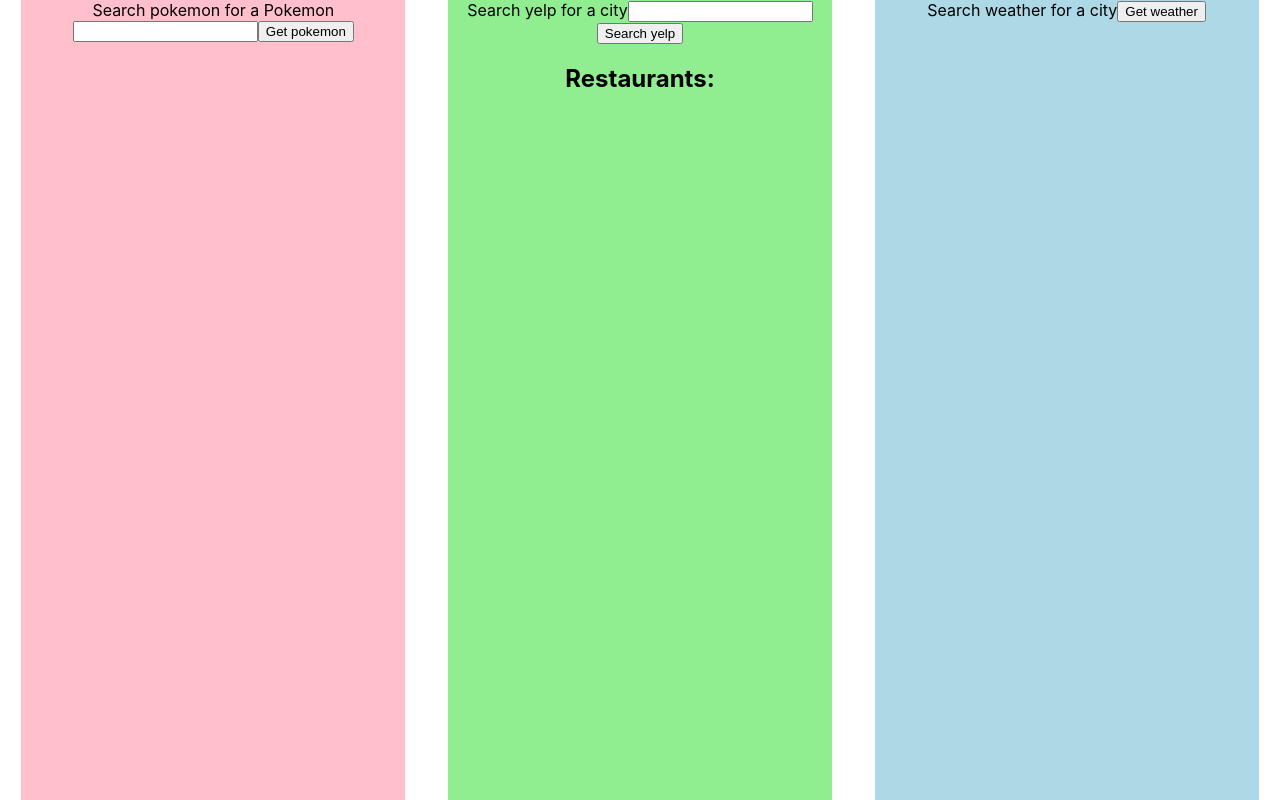
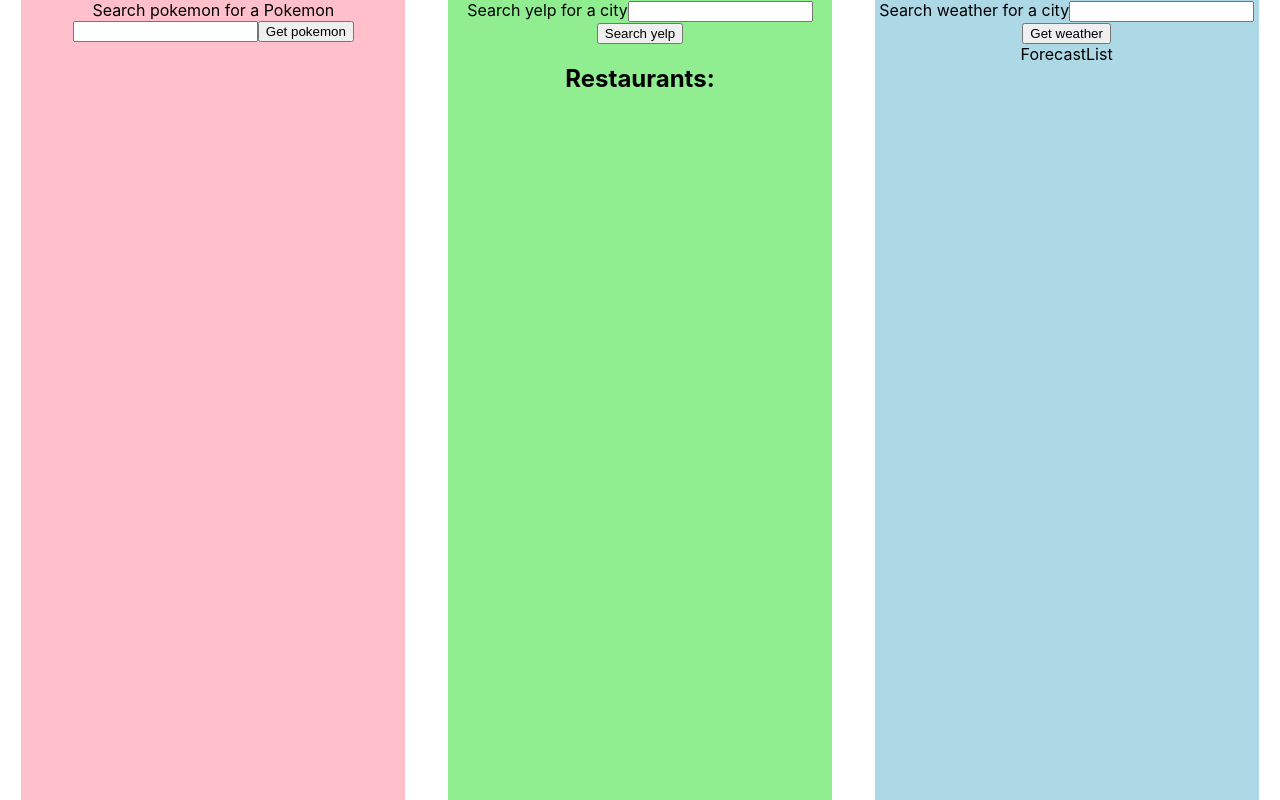
Before and after one commit to Kevin-Roney/react-api-proxyHB, a React (Create React App) app: page / in a window 1280 px wide. Built offline with nearby package versions, Linux system fonts and the light colour scheme.

Commit message:
flushed out WeatherSearch and added ForecastList

```diff
--- /dev/null
+++ b/src/ForecastList.js
@@ -0,0 +1,7 @@
+import React from 'react';
+
+export default function ForecastList() {
+  return (
+    <div>ForecastList</div>
+  );
+}
--- a/src/PokemonSearch.js
+++ b/src/PokemonSearch.js
@@ -17,7 +17,7 @@ export default function PokemonSearch() {
         // use fetch to make a request to your netlify pokemon function. Be sure to pass the pokemon name as a query param in the URL
     const { data: { results } } = await getPokemonData(pokemonQuery);
         // put the jsonified data in state and set the loading state to false
-    console.log(results);
+
     setPokemonData(results);
     setIsLoading(false);
   }
--- a/src/WeatherSearch.js
+++ b/src/WeatherSearch.js
@@ -1,27 +1,42 @@
 import { useState } from 'react';
+import ForecastList from './ForecastList';
+import { getWeatherData } from './services/fetch-utils';
+import Spinner from './Spinner';
 
 export default function WeatherSearch() {
       // you'll need to track your weather search results, the loading state, and a form field for location with a default value.
+  const [weatherData, setWeatherData] = useState([]);
+  const [weatherQuery, setWeatherQuery] = useState('');
+  const [isLoading, setIsLoading] = useState(false);
 
   async function handleWeatherSubmit(e) {
     e.preventDefault();
 
         // set the loading state to true
+    setIsLoading(true);
         // use fetch to make a request to your netlify weather function. Be sure to pass the location as a query param in the URL
-
+    const response = await getWeatherData(weatherQuery);
 
         // put the jsonified data in state and set the loading state to false
+    setWeatherData(response.weatherData.daily);
+    setIsLoading(false);
   }
 
   return (
     <section className='weather'>
       {/* make the fetch on submit */}
-      <form>
+      <form onSubmit={handleWeatherSubmit}>
             Search weather for a city
         {/* add inputs/labels for city name, state, and country, using all the things we need with react forms. Don't forget to use the value property to sync these up with the default values in react state */}
+        <input onChange={e => setWeatherQuery(e.target.value)}/>
         <button>Get weather</button>
       </form>
       {/* Make a ForecastList component to import and use here. Use a ternery to display a loading spinner (make a <Spinner /> component for this) if the data is still loading. */}
+      {
+        isLoading
+          ? <Spinner />
+          : <ForecastList weatherData={weatherData}/>
+      }
     </section>
   );
 
```
